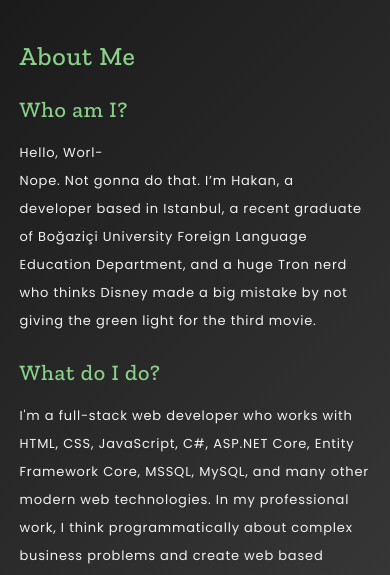
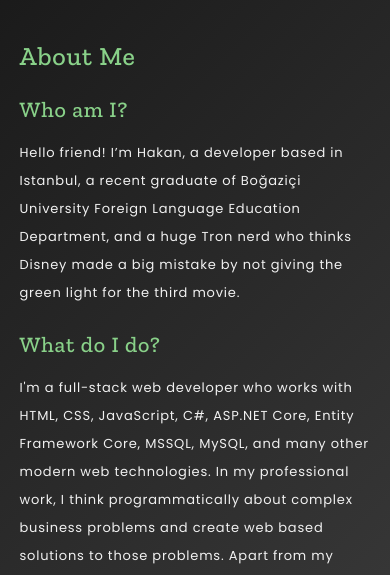
Before and after one commit to creatorX64/creatorX64.github.io, a web app: page /about in a window 390 px wide. Shown: the part 96-671 px from the top of the page. Run offline with its HTML, style and script files only (its server is not run), Linux system fonts and the light colour scheme; data that the repository does not hold is empty; some libraries are stand-ins or nearby versions; some web fonts are replaced.

Commit message:
Deployment from Statiq

```diff
--- a/about/index.html
+++ b/about/index.html
@@ -28,7 +28,7 @@
 
 <article>
 	<h3>Who am I?</h3>
-	<p>Hello, Worl-<br />Nope. Not gonna do that. I’m Hakan, a developer based in Istanbul, a recent graduate of Boğaziçi University Foreign Language Education Department, and a huge Tron nerd who thinks Disney made a big mistake by not giving the green light for the third movie.</p>
+	<p>Hello friend! I’m Hakan, a developer based in Istanbul, a recent graduate of Boğaziçi University Foreign Language Education Department, and a huge Tron nerd who thinks Disney made a big mistake by not giving the green light for the third movie.</p>
 
 	<h3>What do I do?</h3>
 	<p>I'm a full-stack web developer who works with HTML, CSS, JavaScript, C#, ASP.NET Core, Entity Framework Core, MSSQL, MySQL, and many other modern web technologies. In my professional work, I think programmatically about complex business problems and create web based solutions to those problems. Apart from my current tech stack, I worked with other technologies in the past such as Node.js, React, MongoDB, Python, PHP, VBScript, VBA, and SQLite. I see challenges as learning opportunities, which motivates me to adapt any technology that can better fulfill the requirements of a given project.</p>
--- a/assets/css/main.css
+++ b/assets/css/main.css
@@ -97,7 +97,7 @@ h2.content-title {
 }
 
 h3 {
-	font-size: 2.2rem;
+	font-size: 2.4rem;
 	font-weight: 500;
 	color: var(--primary-color);
 	margin-bottom: 1.6rem;
@@ -342,6 +342,10 @@ img.under-construction {
 		font-size: 2.6rem;
 	}
 
+	h3 {
+		font-size: 2.2rem;
+	}
+
 	.action-button {
 		margin-top: 2.8rem;
 	}
```
